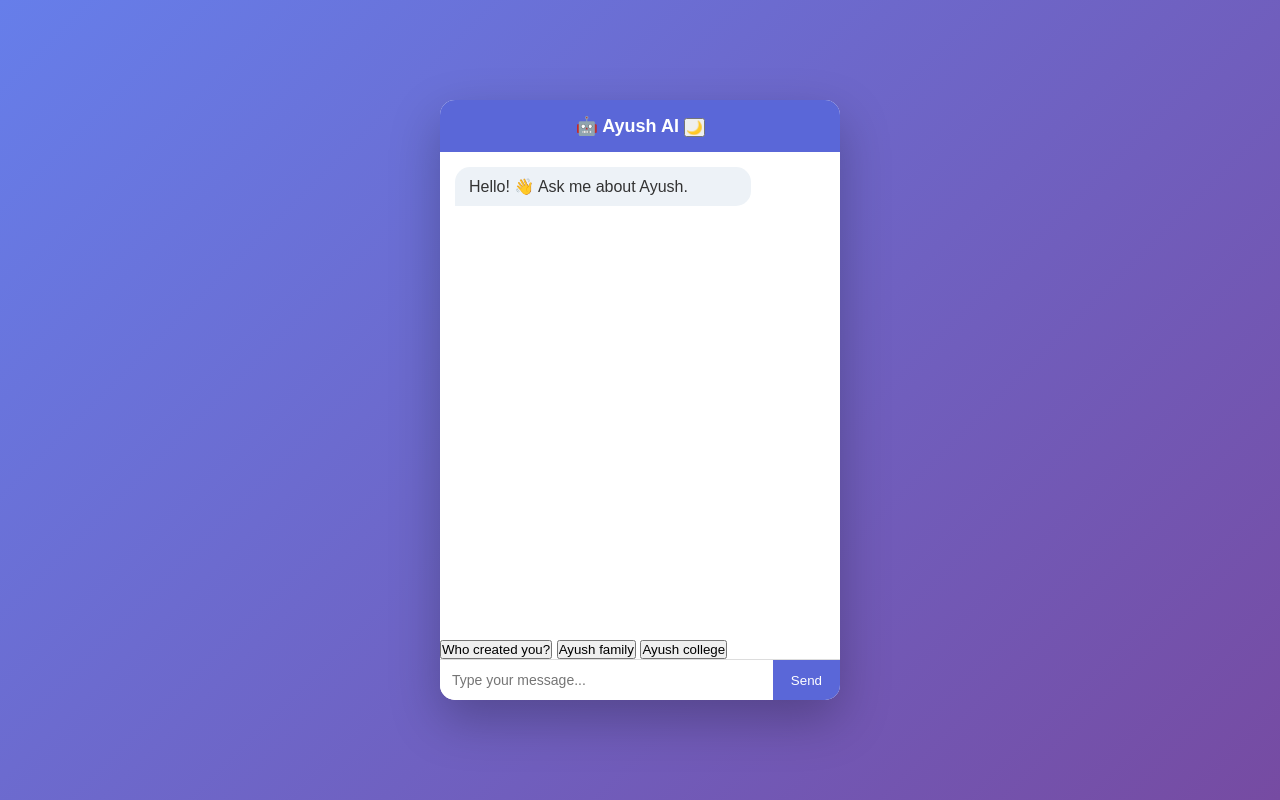
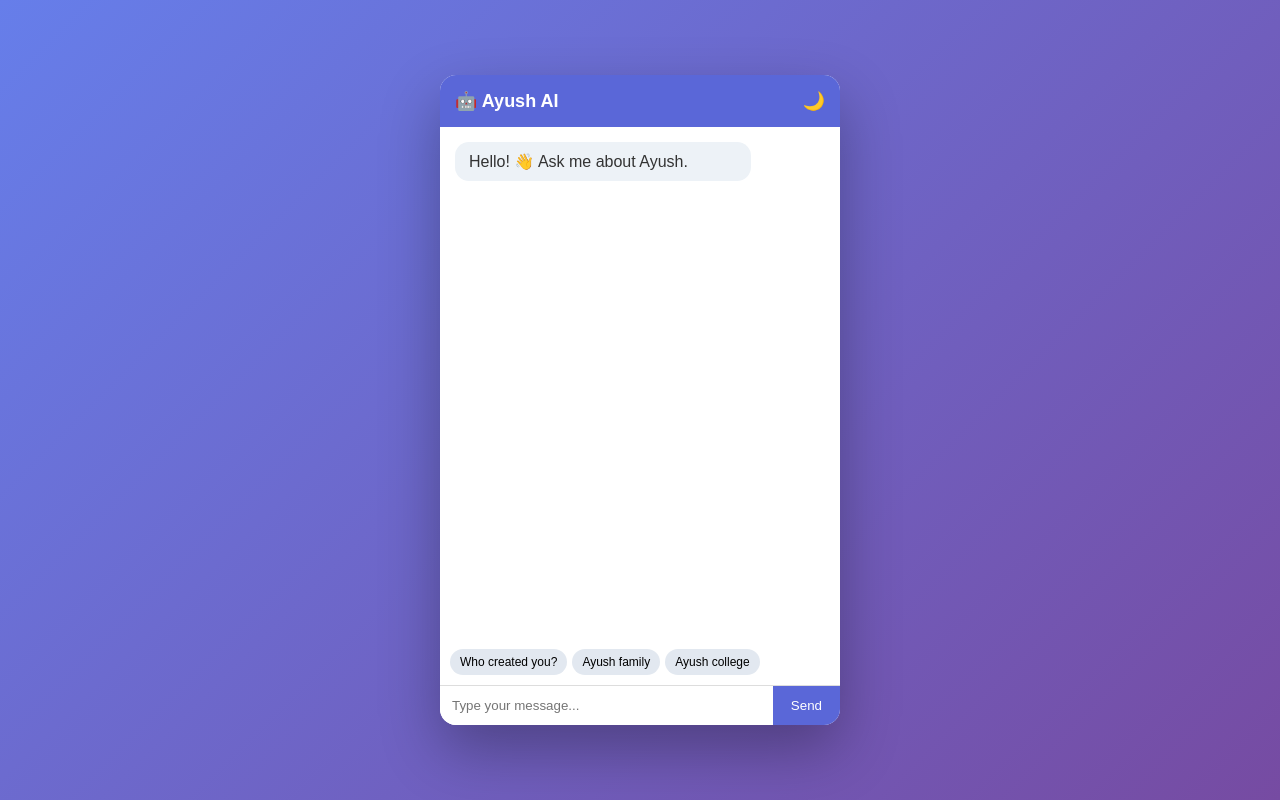
Before and after one commit to Ayushnath1/chatboott, a plain HTML site: page index.html in a window 1280 px wide. Drawn offline with Linux system fonts and the light colour scheme.

Commit message:
Update style.css

```diff
--- a/style.css
+++ b/style.css
@@ -9,8 +9,8 @@ body {
   min-height: 100vh;
   background: linear-gradient(135deg, #667eea, #764ba2);
   display: flex;
+  align-items: center;
   justify-content: center;
-  align-items: center;
 }
 
 .chat-wrapper {
@@ -21,22 +21,36 @@ body {
 
 .chat-container {
   background: #fff;
-  border-radius: 15px;
+  border-radius: 16px;
   overflow: hidden;
-  box-shadow: 0 20px 50px rgba(0,0,0,0.25);
+  height: 90vh;
+  max-height: 650px;
   display: flex;
   flex-direction: column;
-  height: 90vh;
-  max-height: 600px;
+  box-shadow: 0 25px 60px rgba(0,0,0,0.3);
+}
+
+.dark {
+  background: #1a202c;
+  color: #fff;
 }
 
 .chat-header {
   background: #5a67d8;
   color: #fff;
   padding: 15px;
-  text-align: center;
   font-size: 18px;
   font-weight: 600;
+  display: flex;
+  justify-content: space-between;
+}
+
+.theme-btn {
+  background: transparent;
+  border: none;
+  color: white;
+  font-size: 18px;
+  cursor: pointer;
 }
 
 .chat-box {
@@ -49,23 +63,23 @@ body {
   max-width: 80%;
   padding: 10px 14px;
   margin-bottom: 10px;
-  border-radius: 15px;
-  word-wrap: break-word;
-  animation: fadeIn 0.3s ease-in;
+  border-radius: 14px;
 }
 
 .user {
   background: #5a67d8;
-  color: #fff;
+  color: white;
   margin-left: auto;
-  border-bottom-right-radius: 0;
 }
 
 .bot {
   background: #edf2f7;
   color: #333;
-  margin-right: auto;
-  border-bottom-left-radius: 0;
+}
+
+.dark .bot {
+  background: #2d3748;
+  color: #fff;
 }
 
 .chat-input {
@@ -78,34 +92,32 @@ body {
   padding: 12px;
   border: none;
   outline: none;
-  font-size: 14px;
 }
 
 .chat-input button {
+  padding: 12px 18px;
+  border: none;
   background: #5a67d8;
-  color: #fff;
-  border: none;
-  padding: 0 18px;
+  color: white;
   cursor: pointer;
 }
 
-.chat-input button:hover {
-  background: #434190;
+.suggestions {
+  display: flex;
+  gap: 5px;
+  padding: 10px;
+  flex-wrap: wrap;
 }
 
-.typing {
+.suggestions button {
+  padding: 6px 10px;
+  border-radius: 20px;
+  border: none;
+  background: #e2e8f0;
+  cursor: pointer;
   font-size: 12px;
-  color: #666;
-  padding: 0 15px 10px;
-  display: none;
 }
 
-@keyframes fadeIn {
-  from { opacity: 0; transform: translateY(5px); }
-  to { opacity: 1; transform: translateY(0); }
-}
-
-/* Mobile optimization */
 @media (max-width: 480px) {
   .chat-container {
     height: 95vh;
```
